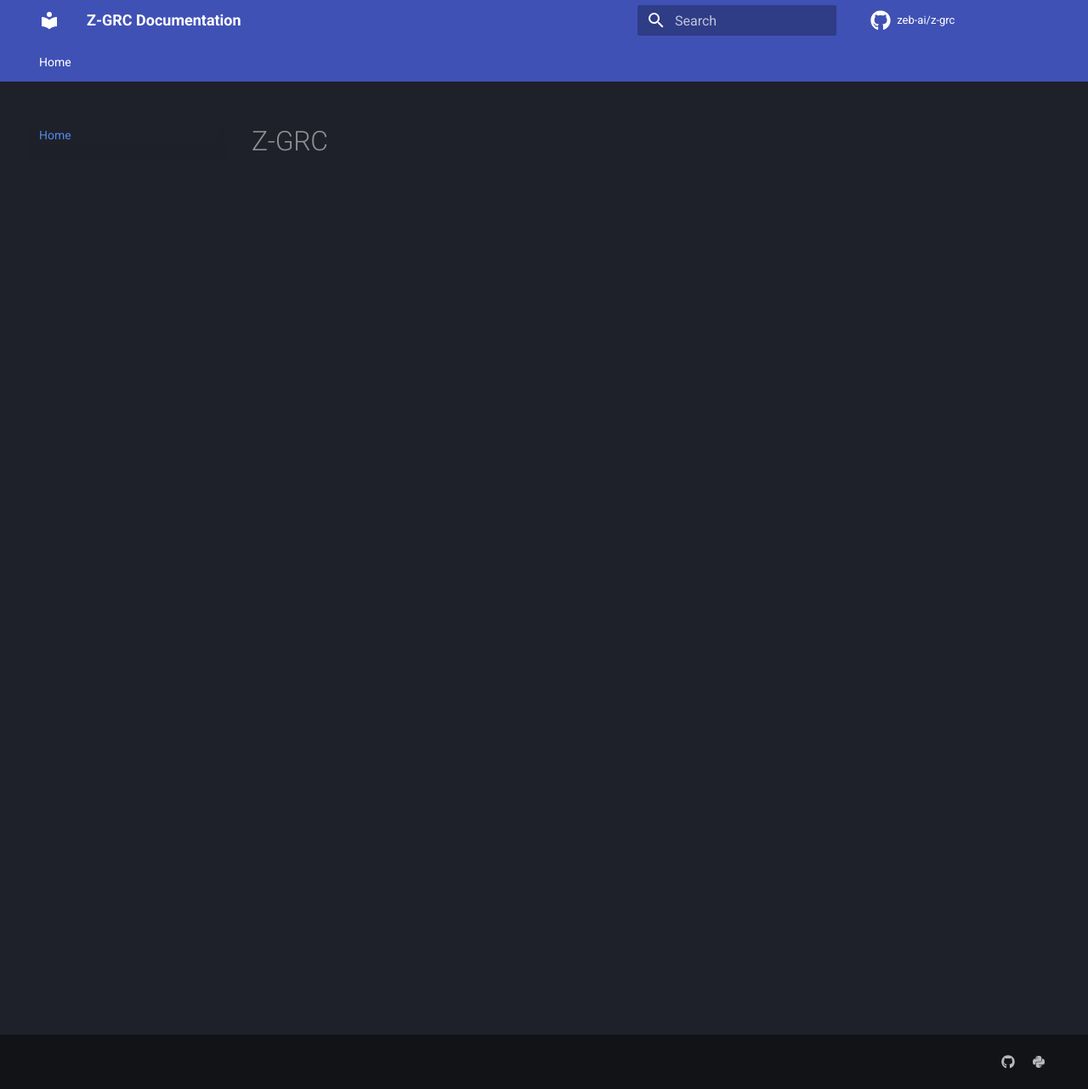
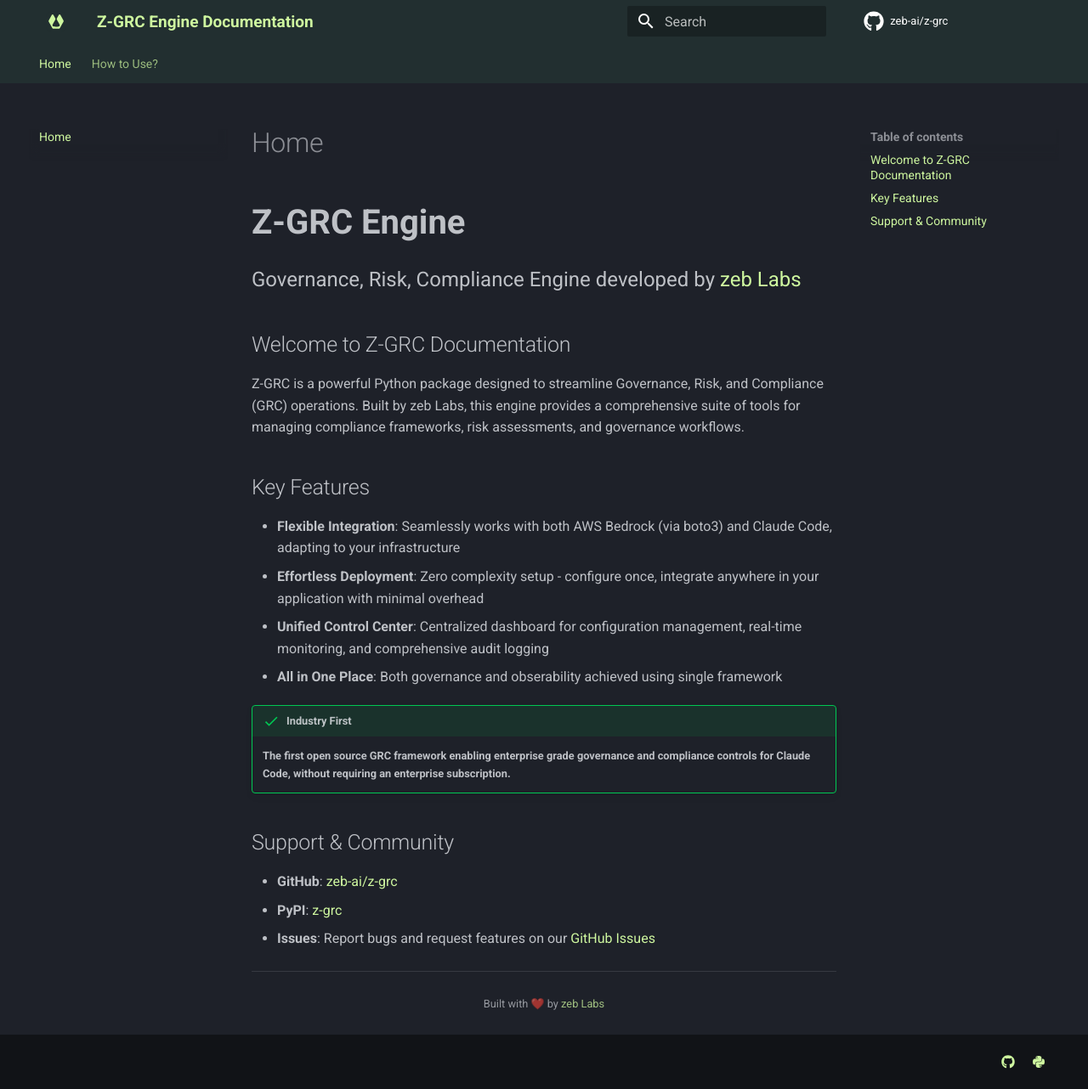
Before and after one commit to zeb-ai/py-governance-engine, an MkDocs documentation site: the page built from docs/index.md, in a window 1280 px wide and 1282 px high. Shown: the whole window at 85% size. Built offline with MkDocs 1.6.1 and Material for MkDocs 9.7.7, drawn with Linux system fonts in a browser that asks for light colours; comment, search, counter and statistics services are not loaded.

Commit message:
feat: completed content for mkdocs version 2

```diff
--- a/docs/index.md
+++ b/docs/index.md
@@ -1 +1,29 @@
-# Z-GRC
+<strong style="font-weight: 700; font-size: 2.5em;">Z-GRC Engine</strong>
+
+<strong style="font-weight: 400; font-size: 1.5em;">Governance, Risk, Compliance Engine developed by [zeb Labs](https://zeblab.zeb.co/)</strong>
+
+## Welcome to Z-GRC Documentation
+
+Z-GRC is a powerful Python package designed to streamline Governance, Risk, and Compliance (GRC) operations. Built by zeb Labs, this engine provides a comprehensive suite of tools for managing compliance frameworks, risk assessments, and governance workflows.
+
+## Key Features
+
+- **Flexible Integration**: Seamlessly works with both AWS Bedrock (via boto3) and Claude Code, adapting to your infrastructure
+- **Effortless Deployment**: Zero complexity setup - configure once, integrate anywhere in your application with minimal overhead
+- **Unified Control Center**: Centralized dashboard for configuration management, real-time monitoring, and comprehensive audit logging
+- **All in One Place**: Both governance and obserability achieved using single framework
+
+!!! success "Industry First"
+    **The first open source GRC framework enabling enterprise grade governance and compliance controls for Claude Code, without requiring an enterprise subscription.**
+
+## Support & Community
+
+- **GitHub**: [zeb-ai/z-grc](https://github.com/zeb-ai/z-grc)
+- **PyPI**: [z-grc](https://pypi.org/project/z-grc/)
+- **Issues**: Report bugs and request features on our [GitHub Issues](https://github.com/zeb-ai/z-grc/issues)
+
+---
+
+<div align="center">
+  <small>Built with ❤️ by <a href="https://zeblab.zeb.co/">zeb Labs</a></small>
+</div>
--- /dev/null
+++ b/docs/stylesheets/extra.css
@@ -0,0 +1,106 @@
+:root {
+  --md-primary-fg-color: #222F30;
+  --md-primary-fg-color--light: #2a3b3d;
+  --md-primary-fg-color--dark: #1a2324;
+  --md-accent-fg-color: #CEF79F;
+  --md-accent-fg-color--transparent: rgba(206, 247, 159, 0.1);
+
+  /* Configurable icon dimensions */
+  --header-icon-height: 2.5rem;
+  --header-icon-width: 2rem;
+  --header-height: 2.5rem; /* Should be slightly larger than icon height */
+}
+
+[data-md-color-scheme="slate"] {
+  --md-primary-fg-color: #222F30;
+  --md-primary-fg-color--light: #2a3b3d;
+  --md-primary-fg-color--dark: #1a2324;
+  --md-accent-fg-color: #CEF79F;
+  --md-accent-fg-color--transparent: rgba(206, 247, 159, 0.1);
+}
+
+/* Configurable header height */
+.md-header {
+  height: var(--header-height);
+}
+
+.md-header__inner {
+  padding: 0 0.6rem;
+  height: var(--header-height);
+}
+
+.md-header__button {
+  margin: 0.1rem;
+  width: 2rem;
+  height: 2rem;
+}
+
+/* .md-logo {
+  height: var(--header-icon-height);
+  padding: 0.35rem 0.2rem 0.35rem 0.4rem;
+  margin: 0;
+  margin-right: 0.9rem; */
+  /* display: flex; */
+  /* align-items: center; */
+/* } */
+
+/* .md-logo img {
+  height: var(--header-icon-height);
+  width: var(--header-icon-width);
+  display: block;
+} */
+
+.md-header__title {
+  font-size: 0.95rem;
+  line-height: var(--header-height);
+  padding: 0;
+  margin: 0;
+  display: flex;
+  align-items: center;
+  color: #ffffff !important;
+}
+
+/* Make all header text white */
+.md-header__title,
+.md-header__topic,
+.md-header a {
+  color: #ffffff !important;
+}
+
+/* .md-header__button.md-logo {
+  margin: 0;
+  padding: 0.35rem 0.2rem 0.35rem 0.4rem;
+  display: flex;
+  align-items: center;
+} */
+
+/* Better alignment */
+.md-header__inner {
+  display: flex;
+  align-items: center;
+  gap: 0.2rem;
+}
+
+/* Navigation styling - keep all items visible */
+
+/* Bright green hyperlinks matching header icon */
+a {
+  color: var(--md-accent-fg-color) !important;
+}
+
+a:hover {
+  color: #a8d96e !important;
+  text-decoration: underline;
+}
+
+/* Navigation links */
+.md-nav__link,
+.md-tabs__link {
+  color: var(--md-accent-fg-color) !important;
+}
+
+/* Footer and header links */
+.md-footer__link,
+.md-header__topic {
+  color: var(--md-accent-fg-color) !important;
+}
--- a/mkdocs.yml
+++ b/mkdocs.yml
@@ -1,4 +1,4 @@
-site_name: Z-GRC Documentation
+site_name: Z-GRC Engine Documentation
 site_description: Need to addd
 site_author: zeb Labs
 site_url: https://zeb-ai.github.io/z-grc/
@@ -9,8 +9,12 @@ edit_uri: edit/main/docs/
 
 theme:
   name: material
+  logo: assets/icon.svg
+  favicon: assets/icon.svg
   palette:
     scheme: slate
+    primary: custom
+    accent: lime
 
   features:
     - navigation.instant
@@ -27,6 +31,9 @@ theme:
 
   icon:
     repo: fontawesome/brands/github
+
+extra_css:
+  - stylesheets/extra.css
 
 extra:
   generator: false
@@ -60,3 +67,4 @@ plugins:
 
 nav:
   - Home: index.md
+  - How to Use?: how-to-use.md
```
Also changed, not shown: README.md (+14 -6 lines), docs/how-to-use.md (added, +446 -0 lines), THIRD_PARTY_LICENSES.md (line endings or trailing spaces), docs/assets/icon.svg (added), 1 other file.
